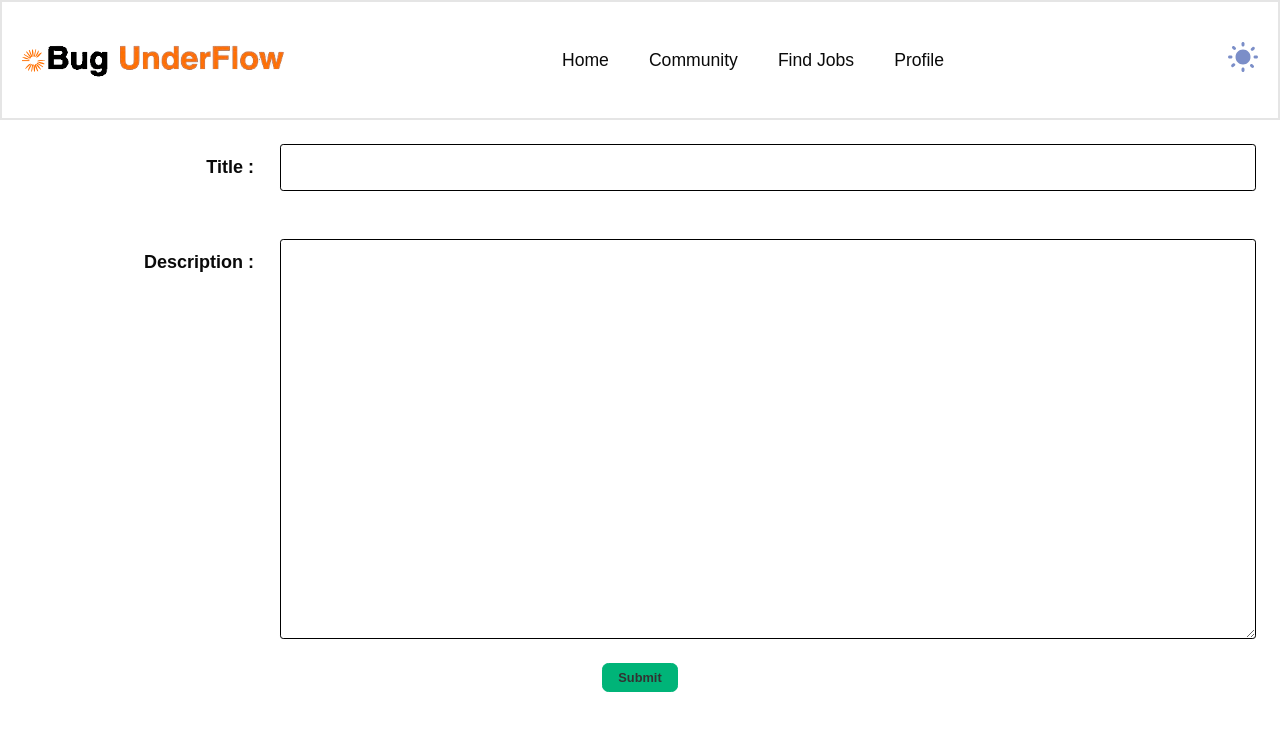
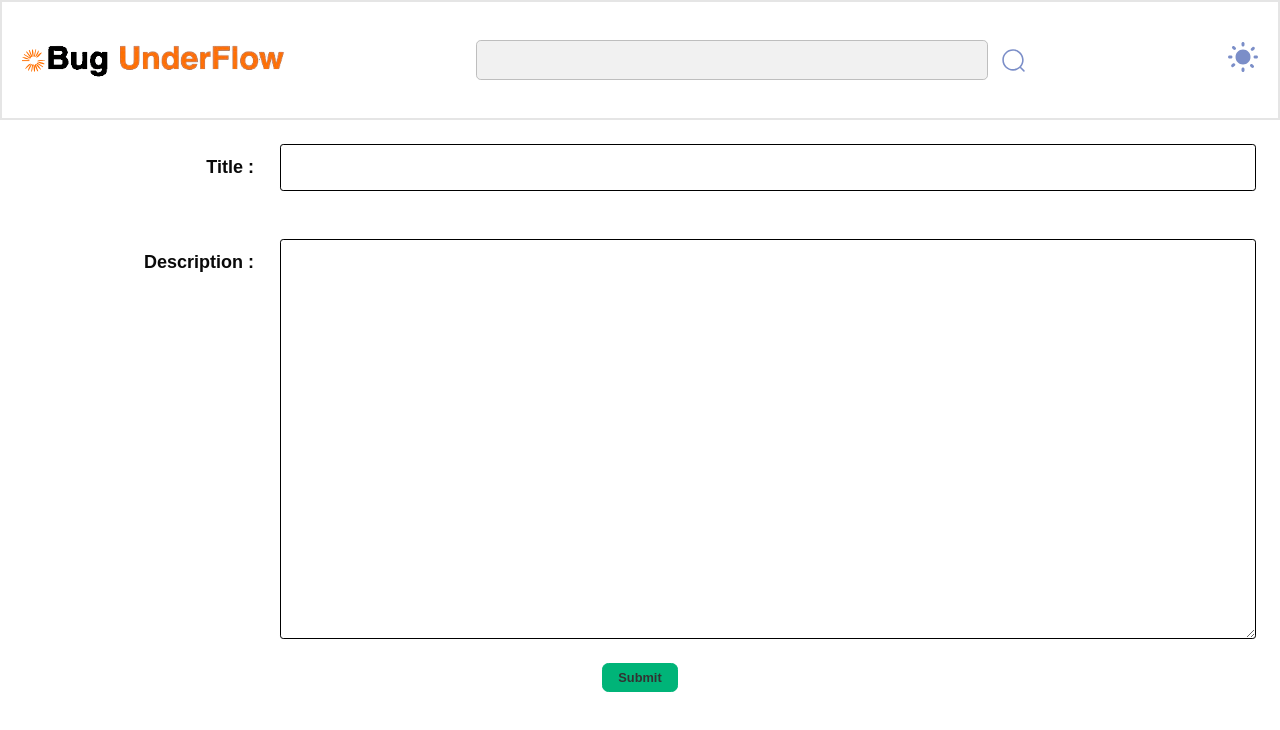
Before and after one commit to mdmab/bugunderflow, a Next.js app: page /thread/new in a window 1280 px wide. Shown: the top 730 px of the page. Built offline with nearby package versions, Linux system fonts and the light colour scheme.

Commit message:
Added UI components for search bar

```diff
--- a/app/globals.css
+++ b/app/globals.css
@@ -231,10 +231,37 @@
 }
 
 .tag-word {
-  background-color: rgb(187, 196, 217);
-  padding: 0.2em;
+  background-color: rgb(192, 195, 201);
+  padding: 0.3em;
   border-radius: 0.2em;
   margin: 0.3em 0;
   font-size: 0.9em;
   cursor: pointer;
+  font-family: sans-serif;
 }
+
+.search-bar {
+  background-color: rgb(241, 241, 241);
+  border-width: 0.1em;
+  border-color: rgb(190, 190, 190);
+  border-radius: 0.3em;
+  padding: 0.3em;
+  font-family: sans-serif;
+}
+
+.search-button {
+  border-width: 0.1em;
+  border-color: rgb(0, 0, 0, 0);
+}
+
+.search-button:hover {
+  background-color: rgb(231, 231, 231);
+  border-radius: 0.3em;
+  cursor: pointer;
+  border-color: rgb(0, 0, 0, 0);
+}
+
+.search-button:active {
+  background-color: rgb(196, 196, 196);
+  border-color: rgb(131, 131, 131);
+}
--- /dev/null
+++ b/app/home_base/SearchBar.tsx
@@ -0,0 +1,14 @@
+import React from 'react'
+
+const SearchBar = () => {
+  return (
+    <div className='flex space-x-2'>
+      <input type="text" className='h-[5vh] w-[40vw] search-bar' />
+      <div className='flex h-[5vh] p-1 items-center search-button'>
+        <img src="/assets/icons/search.svg" height={25} width={25} />
+      </div>
+    </div>
+  )
+}
+
+export default SearchBar
--- a/app/home_base/TopbarPc.tsx
+++ b/app/home_base/TopbarPc.tsx
@@ -5,12 +5,14 @@ import React, { useState } from 'react'
 import ThemeChooser from './ThemeChooser'
 import Logo from './Logo'
 import Menubar from './Menubar'
+import SearchBar from './SearchBar'
 
 const TopbarPc = () => {
   return (
     <div className="flex items-center justify-between p-5 h-[15vh] w-[100vw] border-2">
       <Logo />
-      <Menubar />
+      {/* <Menubar /> */}
+      <SearchBar />
       <ThemeChooser />
     </div>
   )
```
